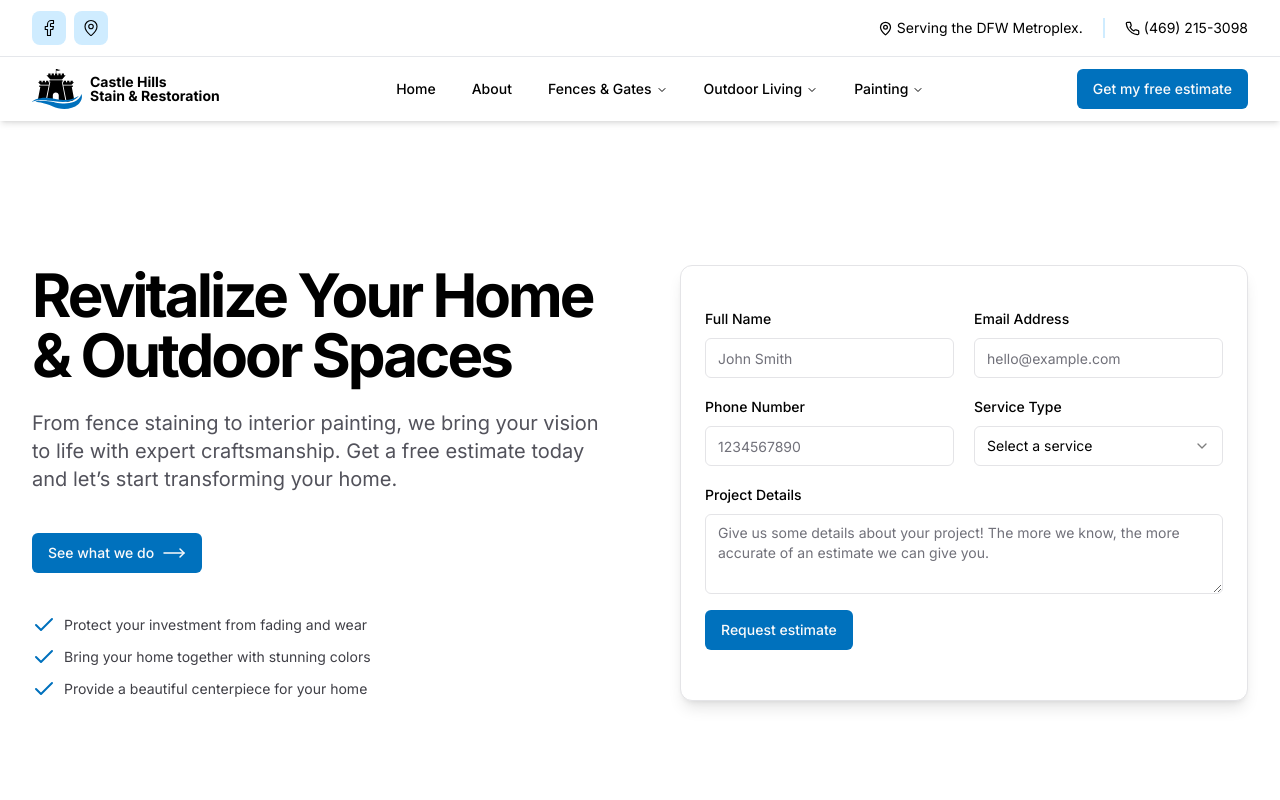
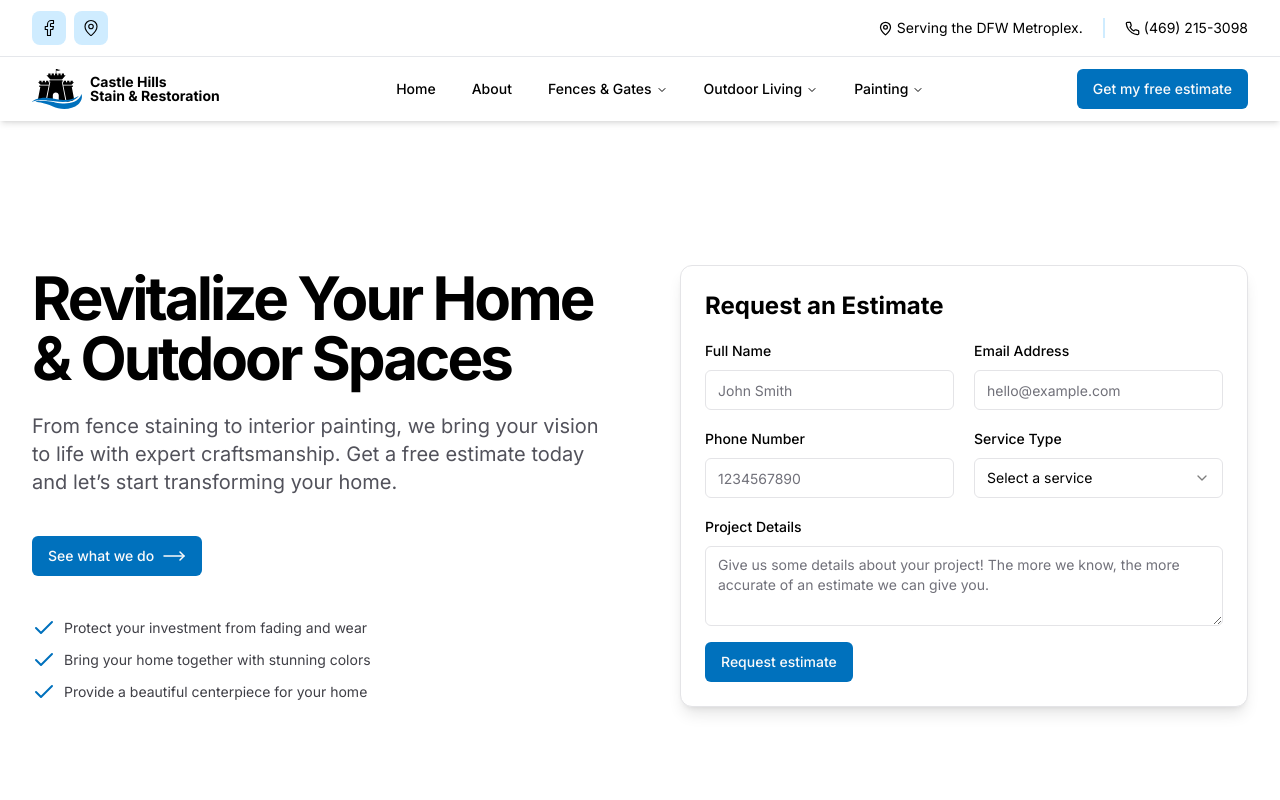
Before and after one commit to Radiata-Web/castle-hills, a Next.js app: page / in a window 1280 px wide. Shown: the top 800 px of the page. Built offline with nearby package versions, Linux system fonts and the light colour scheme; what zod-form-data would draw is missing.

Commit message:
Fix hero contact from component

```diff
--- a/src/components/hero.tsx
+++ b/src/components/hero.tsx
@@ -51,7 +51,7 @@ export default function Hero() {
         {/* Right column */}
         <div className="flex justify-center lg:justify-end">
           <article className="w-full bg-white border border-zinc-200 p-6 rounded-xl shadow-lg lg:max-w-[600px]">
-            <ContactForm />
+            <ContactForm showHeader={true} />
           </article>
         </div>
       </div>
```
